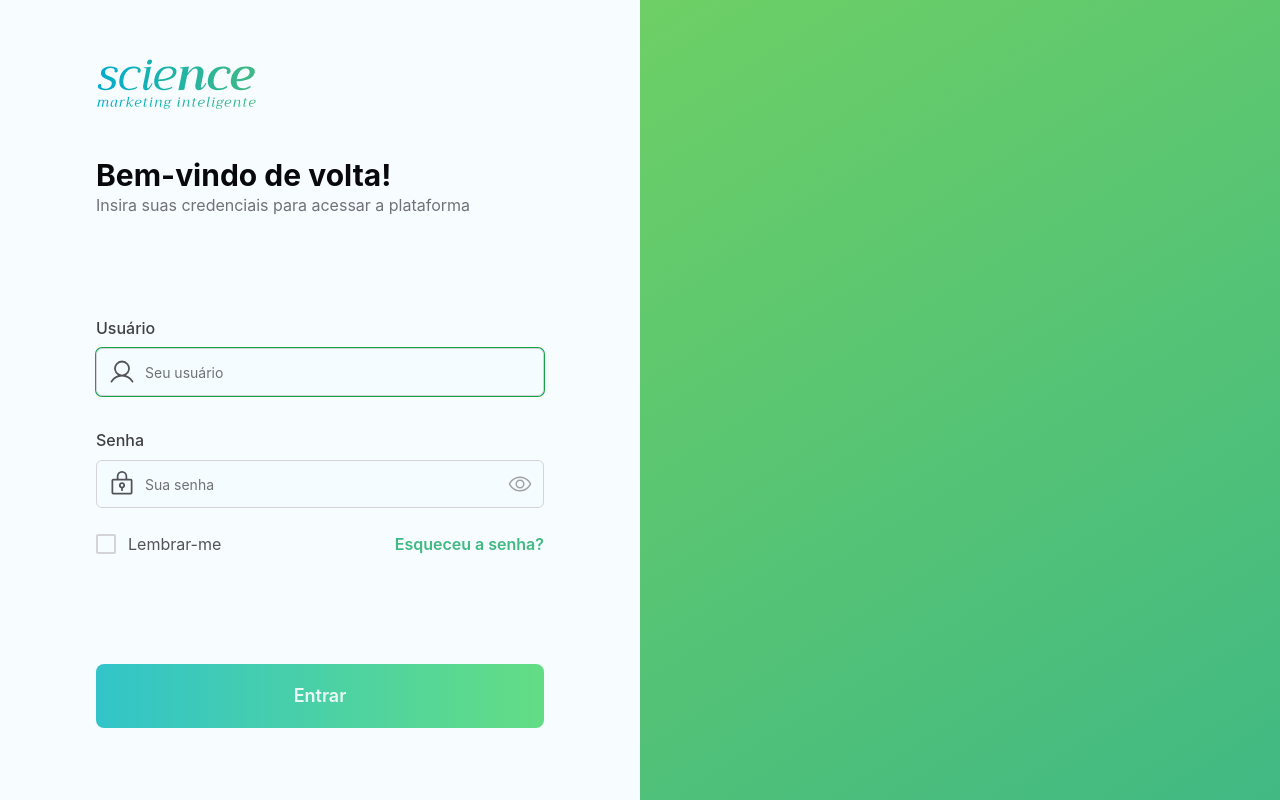
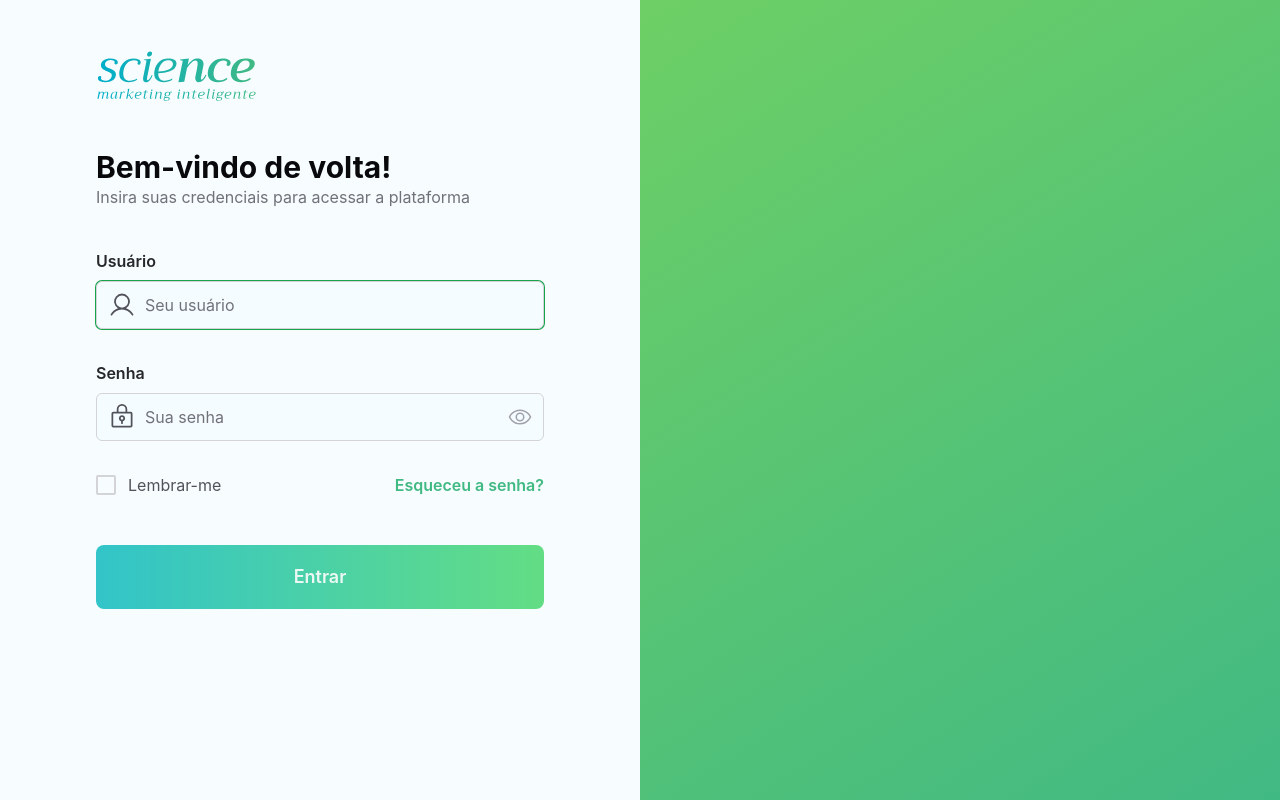
Before and after one commit to Arawns1/Projeto-Science, a React (Vite) app in the folder web/: page / in a window 1280 px wide. Built offline with nearby package versions, Linux system fonts and the light colour scheme.

Commit message:
fix(Login): Corrigindo espaçamento

```diff
--- a/web/app/globals.css
+++ b/web/app/globals.css
@@ -69,6 +69,9 @@
   );
   background-size: 400% 100%;
 }
+::selection {
+  background: hsl(var(--primary));
+}
 
 @layer base {
   * {
--- a/web/src/components/ui/button.tsx
+++ b/web/src/components/ui/button.tsx
@@ -19,7 +19,7 @@ const buttonVariants = cva(
         ghost: 'hover:bg-accent hover:text-accent-foreground',
         link: 'text-primary underline-offset-4 hover:underline',
         animation:
-          'text-primary gradient-button hover:animate-gradient hover:shadow-lg focus:animate-gradient focus:shadow-lg transition-all rounded-lg ring-offset-background transition-colors focus-visible:outline-none focus-visible:ring-1 focus-visible:ring-ring focus-visible:ring-offset-2',
+          'text-primary gradient-button hover:animate-gradient hover:shadow-lg focus:animate-gradient focus:shadow-lg transition-all ease-in-out delay-150 rounded-lg ring-offset-background transition-colors focus-visible:outline-none focus-visible:ring-1 focus-visible:ring-ring focus-visible:ring-offset-2',
       },
       // hover:repeat-infinite hover:bg-gradient-to-r hover:to-secondaryScale-600 hover:via-Light-primary hover:from-accentScale-400 hover:bg-size-200 hover:bg-pos-0 hover:bg-pos-100
       size: {
--- a/web/src/components/ui/input.tsx
+++ b/web/src/components/ui/input.tsx
@@ -23,7 +23,7 @@ const Input = React.forwardRef<HTMLInputElement, InputProps>(
           className={cn(
             `flex h-12 w-full rounded-md border  bg-background ${
               leftIcon ? 'px-12 ' : 'px-3'
-            } py-2 text-sm ring-offset-background file:border-0 file:bg-transparent file:text-sm file:font-medium placeholder:text-muted-foreground focus-visible:outline-none focus-visible:ring-1   disabled:cursor-not-allowed disabled:opacity-50 ${
+            } py-2 ring-offset-background file:border-0 file:bg-transparent file:text-sm file:font-medium placeholder:text-muted-foreground focus-visible:outline-none focus-visible:ring-1   disabled:cursor-not-allowed disabled:opacity-50 text-base ${
               error
                 ? 'border-red-500 focus-visible:ring-red-500'
                 : 'border-input focus-visible:ring-ring'
--- a/web/src/screens/auth/Login.tsx
+++ b/web/src/screens/auth/Login.tsx
@@ -64,7 +64,7 @@ export default function Login() {
   }
   return (
     <div className="w-full h-screen bg-gradient-to-tl from-Light-primary to-Light-accent">
-      <main className="bg-Light-background w-1/2 h-screen flex flex-col items-start py-14 px-24 gap-12  ">
+      <main className="bg-Light-background w-1/2 h-screen flex flex-col items-start py-12 px-24 gap-12  ">
         <header>
           <img
             src={Logo}
@@ -72,7 +72,7 @@ export default function Login() {
             alt="Logo gradiente do azul para o verde da Science - marketing inteligente"
           />
         </header>
-        <section className="flex flex-col w-full h-full justify-between pb-4">
+        <section className="flex flex-col w-full h-full justify-start gap-10 pb-4">
           <div>
             <h1 className="text-3xl font-bold ">Bem-vindo de volta!</h1>
             <p className="text-zinc-500 text-base">
@@ -83,7 +83,7 @@ export default function Login() {
             <form
               id="loginForm"
               onSubmit={form.handleSubmit(onSubmit)}
-              className="w-full flex flex-col gap-4 "
+              className="w-full flex flex-col gap-6 "
               autoComplete="on"
             >
               <fieldset>
@@ -96,7 +96,7 @@ export default function Login() {
                       <FormItem>
                         <FormLabel
                           htmlFor="userInput"
-                          className="text-zinc-700 font-medium text-base"
+                          className="text-zinc-800 font-semibold text-base"
                         >
                           Usuário
                         </FormLabel>
@@ -108,6 +108,7 @@ export default function Login() {
                             autoFocus
                             error={!!formState.errors.username}
                             placeholder="Seu usuário"
+                            className="caret-accent "
                             leftIcon={
                               <User size={28} className="text-zinc-600" />
                             }
@@ -125,7 +126,7 @@ export default function Login() {
                       <FormItem>
                         <FormLabel
                           htmlFor="passwordInput"
-                          className="text-zinc-700 font-medium text-base"
+                          className="text-zinc-800 font-semibold text-base"
                         >
                           Senha
                         </FormLabel>
@@ -136,6 +137,7 @@ export default function Login() {
                             autoComplete="current-password"
                             placeholder="Sua senha"
                             error={!!formState.errors.password}
+                            className="caret-accent "
                             leftIcon={
                               <LockKey size={28} className="text-zinc-600" />
                             }
@@ -185,7 +187,7 @@ export default function Login() {
             form="loginForm"
             type="submit"
             variant={'animation'}
-            className="h-16 font-semibold text-lg text-primaryScale-50"
+            className="h-16 mt- font-semibold text-lg text-primaryScale-50"
           >
             Entrar
           </Button>
```
